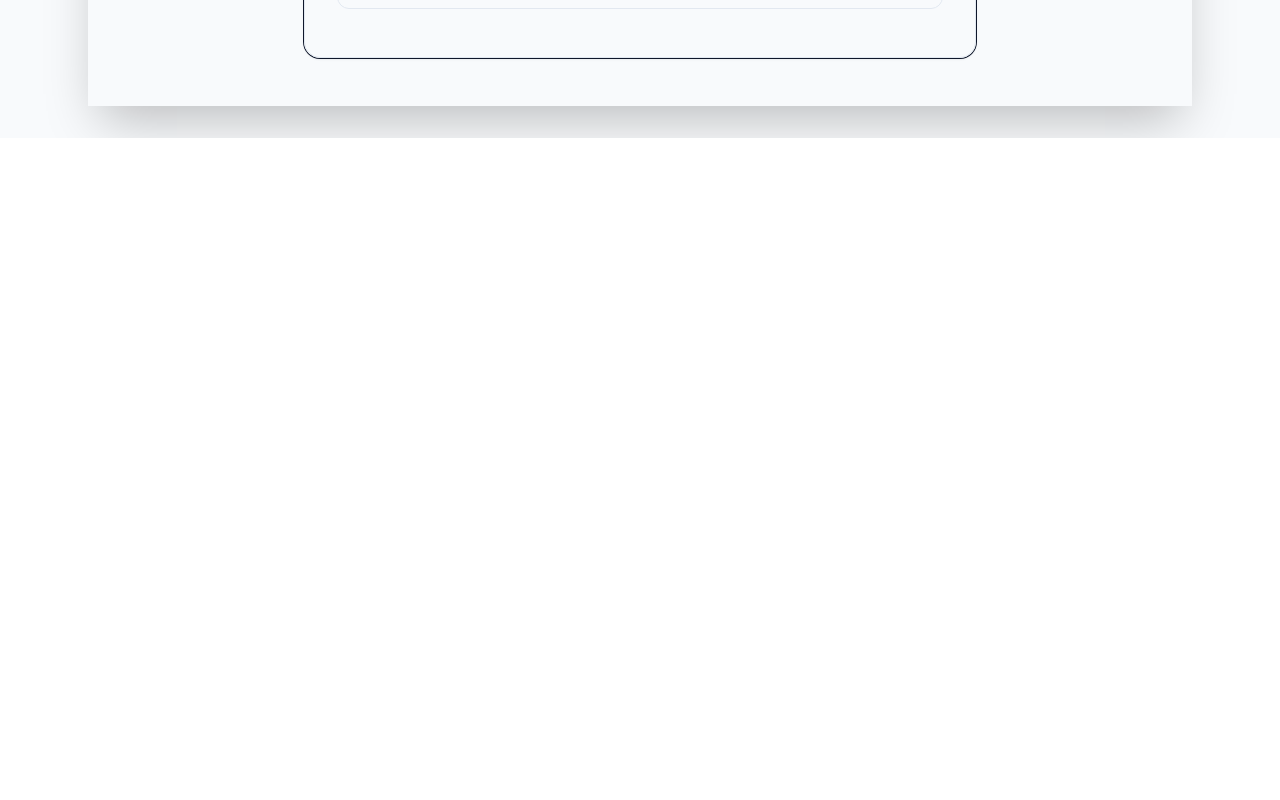
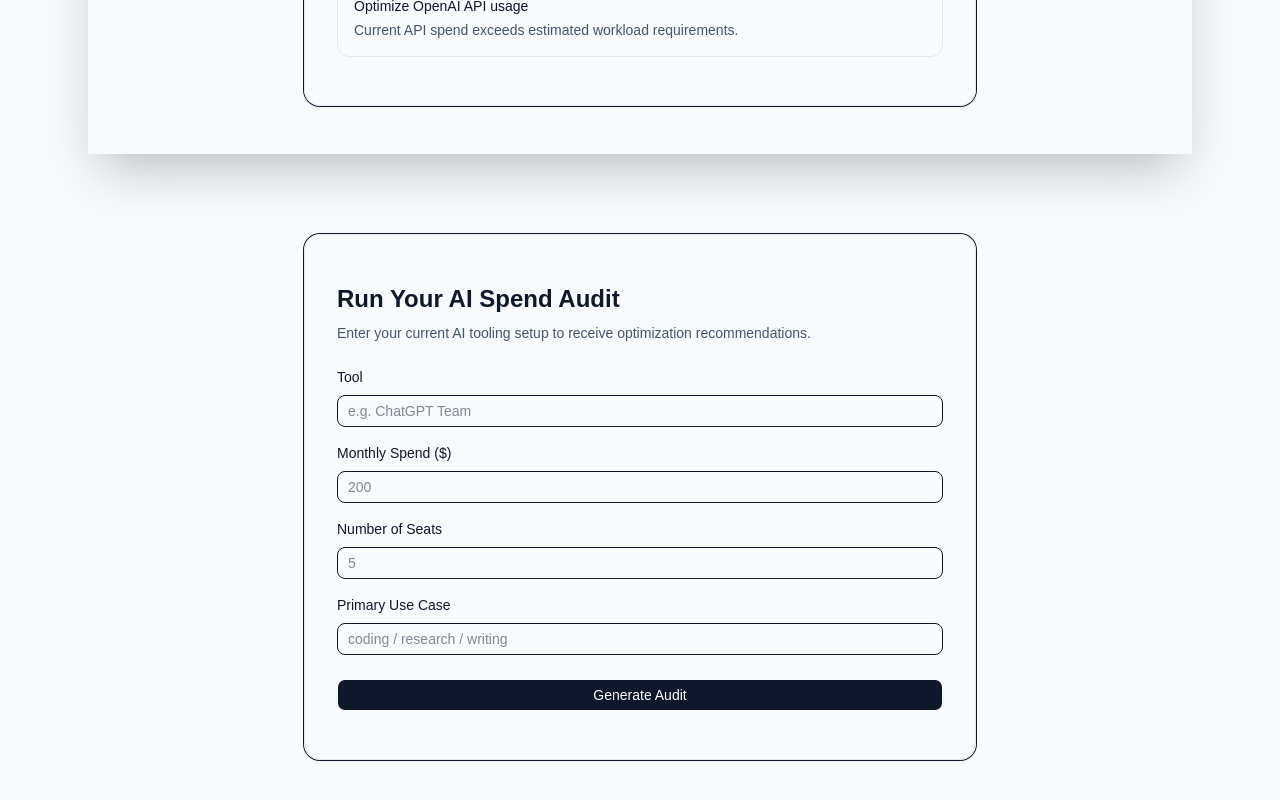
Before and after one commit to kshitij0305/Overprompt, a Next.js app: page / in a window 1280 px wide. Shown: the part 1062-1862 px from the top of the page. Before the commit the page ends 1200 px from the top, so only its background shows below. Built offline with nearby package versions, Linux system fonts and the light colour scheme.

Commit message:
feat: create initial spend audit form

```diff
--- a/src/app/page.tsx
+++ b/src/app/page.tsx
@@ -1,5 +1,6 @@
 import { Button } from "@/components/ui/button";
 import { Card, CardContent } from "@/components/ui/card";
+import { SpendForm } from "@/components/audit/spend-form";
 
 export default function Home() {
   return (
@@ -43,7 +44,7 @@ export default function Home() {
         </section>
 
         {/* Preview Card */}
-        <section className="flex justify-center shadow-2xl p-12">
+        <section className="flex justify-center shadow-2xl p-12 mt-12">
           <Card className="w-full max-w-2xl rounded-2xl border border-slate-200 shadow-sm">
             <CardContent className="space-y-6 p-8">
               <p className="text-sm font-medium text-slate-500">
@@ -98,6 +99,7 @@ export default function Home() {
             </CardContent>
           </Card>
         </section>
+        <SpendForm />
 
       </div>
     </main>
--- /dev/null
+++ b/src/components/audit/spend-form.tsx
@@ -0,0 +1,68 @@
+"use client";
+
+import { Button } from "@/components/ui/button";
+import { Card, CardContent } from "@/components/ui/card";
+import { Input } from "@/components/ui/input";
+
+export function SpendForm() {
+  return (
+    <section className="flex justify-center py-20">
+      <Card className="w-full max-w-2xl rounded-2xl border border-slate-200 shadow-sm">
+        <CardContent className="space-y-6 p-8">
+
+          <div>
+            <h2 className="text-2xl font-semibold">
+              Run Your AI Spend Audit
+            </h2>
+
+            <p className="mt-2 text-sm text-slate-600">
+              Enter your current AI tooling setup to receive optimization recommendations.
+            </p>
+          </div>
+
+          {/* Form Fields */}
+          <div className="space-y-4">
+
+            <div>
+              <label className="mb-2 block text-sm font-medium">
+                Tool
+              </label>
+
+              <Input placeholder="e.g. ChatGPT Team" />
+            </div>
+
+            <div>
+              <label className="mb-2 block text-sm font-medium">
+                Monthly Spend ($)
+              </label>
+
+              <Input type="number" placeholder="200" />
+            </div>
+
+            <div>
+              <label className="mb-2 block text-sm font-medium">
+                Number of Seats
+              </label>
+
+              <Input type="number" placeholder="5" />
+            </div>
+
+            <div>
+              <label className="mb-2 block text-sm font-medium">
+                Primary Use Case
+              </label>
+
+              <Input placeholder="coding / research / writing" />
+            </div>
+
+          </div>
+
+          <Button className="w-full bg-slate-900 text-white hover:bg-slate-800">
+            Generate Audit
+          </Button>
+
+        </CardContent>
+      </Card>
+    </section>
+  );
+}
```
